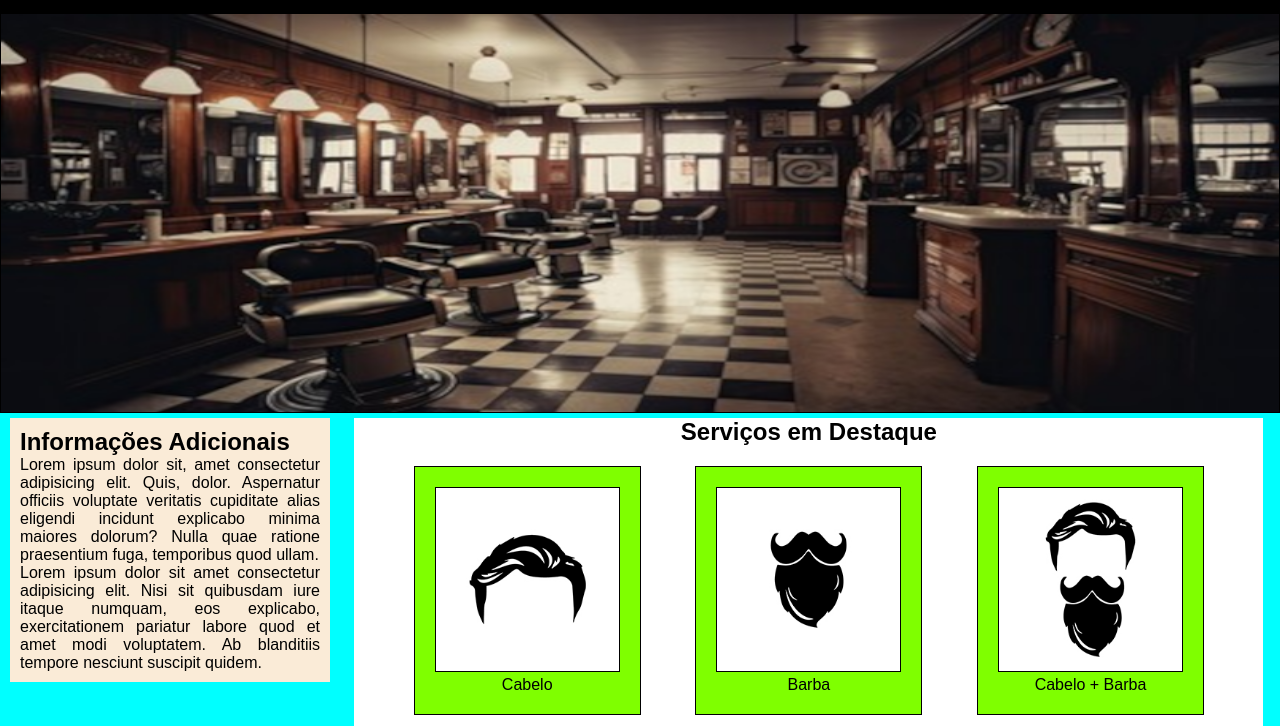
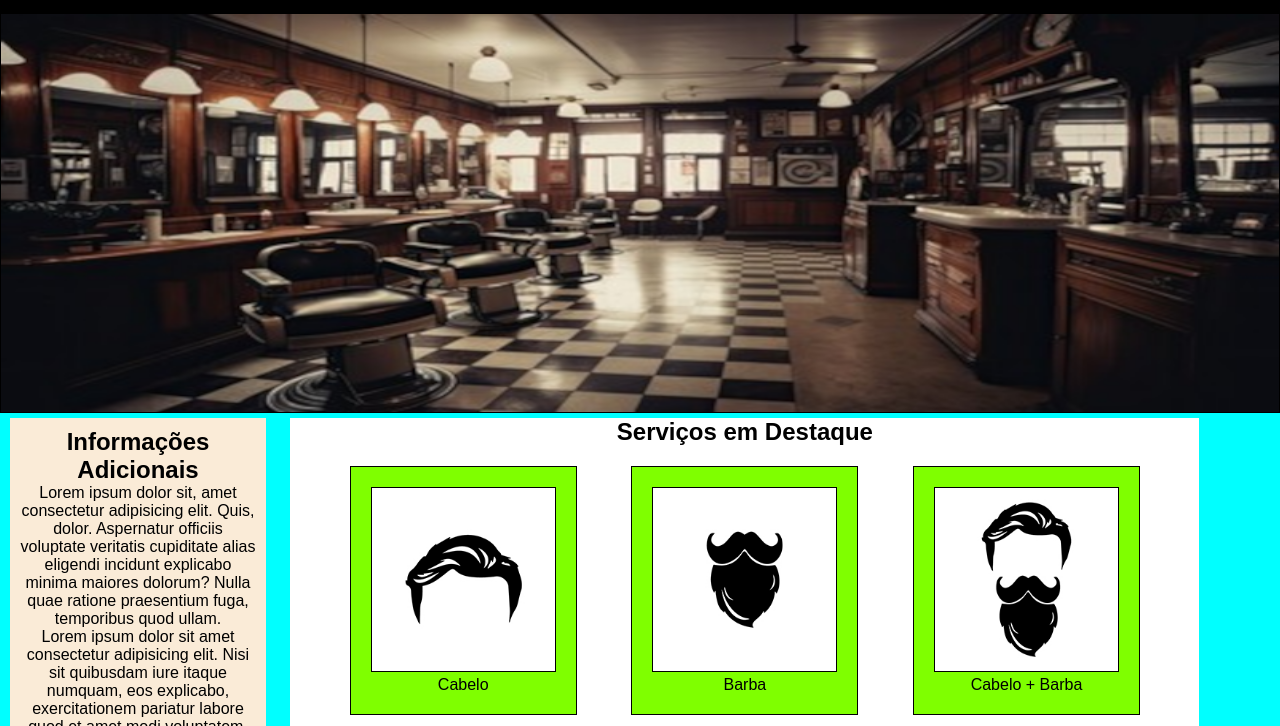
Before and after one commit to Rafael-GSousa/Ada-Tech_Aula04-Projeto01, a plain HTML site: page index.html in a window 1280 px wide. Shown: the part 226-952 px from the top of the page. Drawn offline with Linux system fonts and the light colour scheme.

Commit message:
Update style.css

```diff
--- a/assets/css/style.css
+++ b/assets/css/style.css
@@ -57,16 +57,7 @@ header a:hover {
     width: 100%;
     height: 400px;
 }
-/* Daqui para cima já está bom, por enq*/
-/* figure {
-
-    width: 40%;
-} */
-
-/* figure img {
-    width: 20%;
-    height: 50vh;
-} */
+/* Daqui para cima já está bom, por enquanto*/
 
 main aside, main section {
     display: inline-block;
@@ -76,11 +67,10 @@ main aside, main section {
 }
 
 main aside {
-
     padding: 10px;
-    width: 25%;
+    width: 20%;
     background-color: antiquewhite;
-    text-align: justify;
+    text-align: center;
 }
 
 main section {
```
